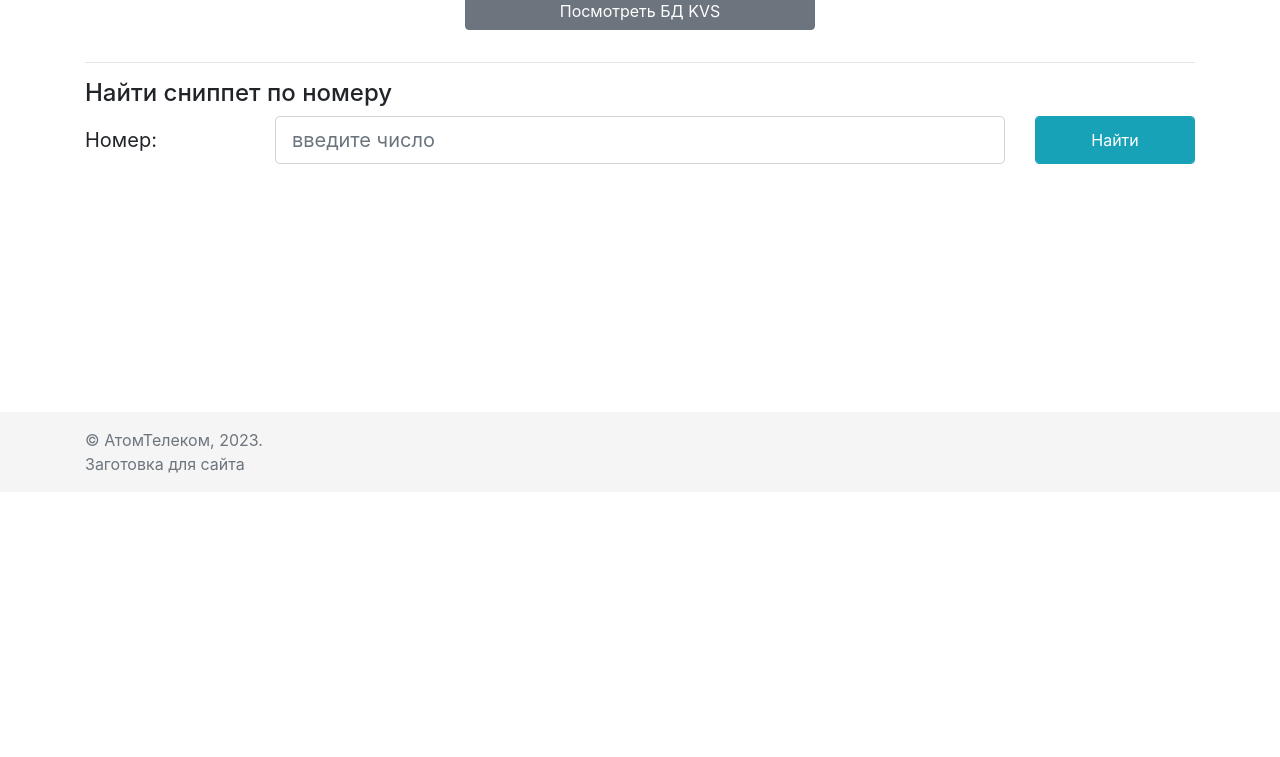
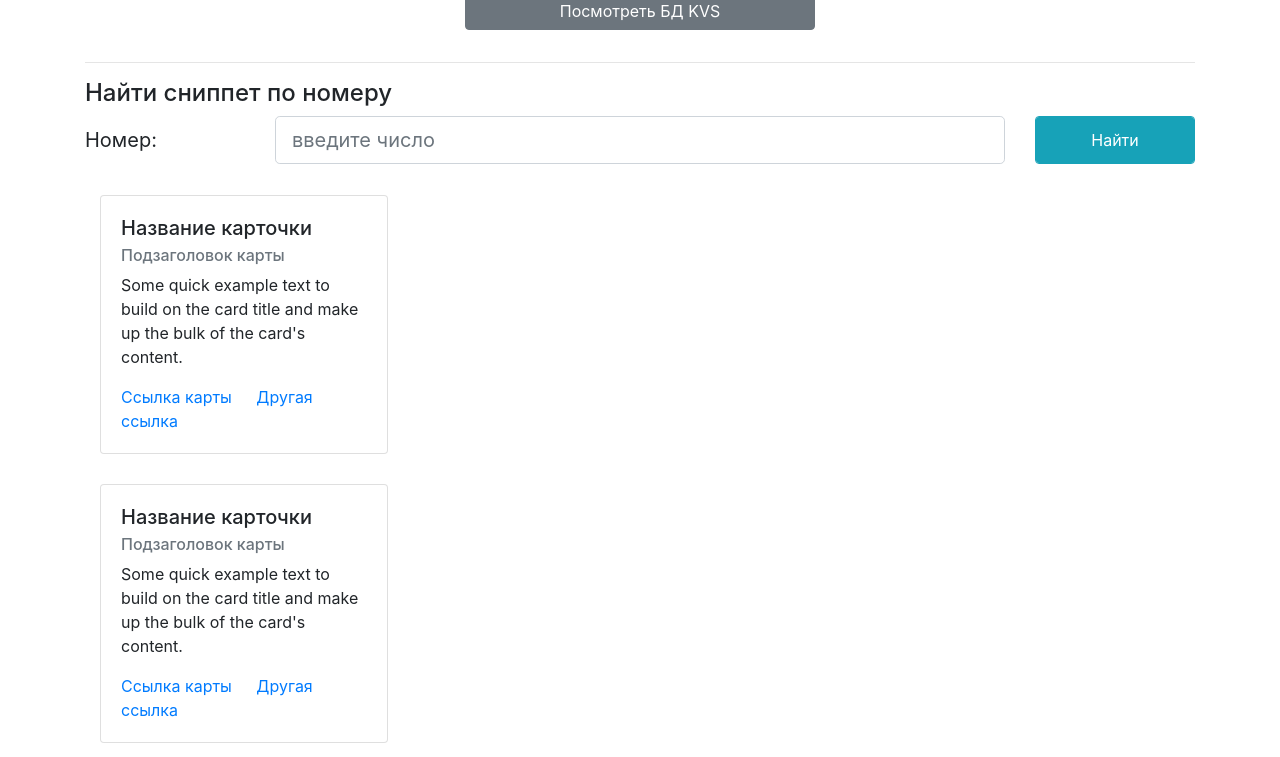
Before and after one commit to GitDgon/SVS1, a Django app: template templates/pages/index.html in a window 1280 px wide. Shown: the part 308-1065 px from the top of the page. Before the commit the page ends 781 px from the top, so only its background shows below. Run offline with Django 3.2, Linux system fonts and the light colour scheme; the template is opened without the code that fills it, so the values that code supplies are empty; parts of the project's set-up code (start-up, migrations or seed data) failed here and were passed over; some libraries are stand-ins or nearby versions.

Commit message:
Add page tresh

```diff
--- a/templates/inc/inc-header.html
+++ b/templates/inc/inc-header.html
@@ -45,9 +45,9 @@
 
                 <!--Вывод ошибок авторизации-->
                 {% if errors %}
-                <ul class ="errors">
+                <ul class="errors">
                     {% for error in errors %}
-                        <li>{{ error }}</li>
+                    <li>{{ error }}</li>
                     {% endfor %}
                 </ul>
                 {% endif %}
--- a/templates/pages/index.html
+++ b/templates/pages/index.html
@@ -1,7 +1,9 @@
 {% extends 'base.html' %}
 {% block content %}
     <!-- Begin page content -->
-    <div class="container">
+
+
+<div class="container">
         <div class="row">
             <div class="col text-center">
                 <h1>{{ pagename }}</h1>
@@ -48,5 +50,68 @@
                 </form>
             </div>
         </div>
+
+<div class="row">
+  <div class="col-sm-6">
+    <div class="card" style="width: 18rem; margin: 15px">
+        <div class="card-body">
+            <h5 class="card-title">Название карточки</h5>
+            <h6 class="card-subtitle mb-2 text-muted">Подзаголовок карты</h6>
+            <p class="card-text">Some quick example text to build on the card title and make up the bulk of the card's content.</p>
+            <a href="#" class="card-link">Ссылка карты</a>
+            <a href="#" class="card-link">Другая ссылка</a>
+        </div>
+    </div>
+      </div>
+    </div>
+
+<div class="row">
+  <div class="col-sm-6">
+    <div class="card" style="width: 18rem; margin: 15px">
+        <div class="card-body">
+            <h5 class="card-title">Название карточки</h5>
+            <h6 class="card-subtitle mb-2 text-muted">Подзаголовок карты</h6>
+            <p class="card-text">Some quick example text to build on the card title and make up the bulk of the card's content.</p>
+            <a href="#" class="card-link">Ссылка карты</a>
+            <a href="#" class="card-link">Другая ссылка</a>
+        </div>
+    </div>
+      </div>
+    </div>
+
+
+
+
+    <div class="card-group">
+  <div class="card p-3 mb-2 bg-light text-dark" style="margin: 15px">
+    <img src="..." class="card-img-top" alt="...">
+    <div class="card-body">
+      <h5 class="card-title">Название карточки</h5>
+      <p class="card-text">This is a wider card with supporting text below as a natural lead-in to additional content. This content is a little bit longer.</p>
+      <a href="#" class="card-link">Ссылка карты</a>
+            <a href="#" class="card-link">Другая ссылка</a>
+        <p class="card-text"><small class="text-muted">Last updated 3 mins ago</small></p>
+    </div>
+  </div>
+  <div class="card">
+    <img src="..." class="card-img-top" alt="...">
+    <div class="card-body">
+      <h5 class="card-title">Название карточки</h5>
+      <p class="card-text">This card has supporting text below as a natural lead-in to additional content.</p>
+      <p class="card-text"><small class="text-muted">Last updated 3 mins ago</small></p>
+    </div>
+  </div>
+  <div class="card">
+    <img src="..." class="card-img-top" alt="...">
+    <div class="card-body">
+      <h5 class="card-title">Название карточки</h5>
+      <p class="card-text">This is a wider card with supporting text below as a natural lead-in to additional content. This card has even longer content than the first to show that equal height action.</p>
+      <p class="card-text"><small class="text-muted">Last updated 3 mins ago</small></p>
+    </div>
+  </div>
+</div>
+
+
+
     </div>
 {% endblock %}
```
Also changed, not shown: templates/pages/kalendar.html (+4 -4 lines), templates/pages/view_svs_k.html (+4 -3 lines), static/images/tresh.png (added).
